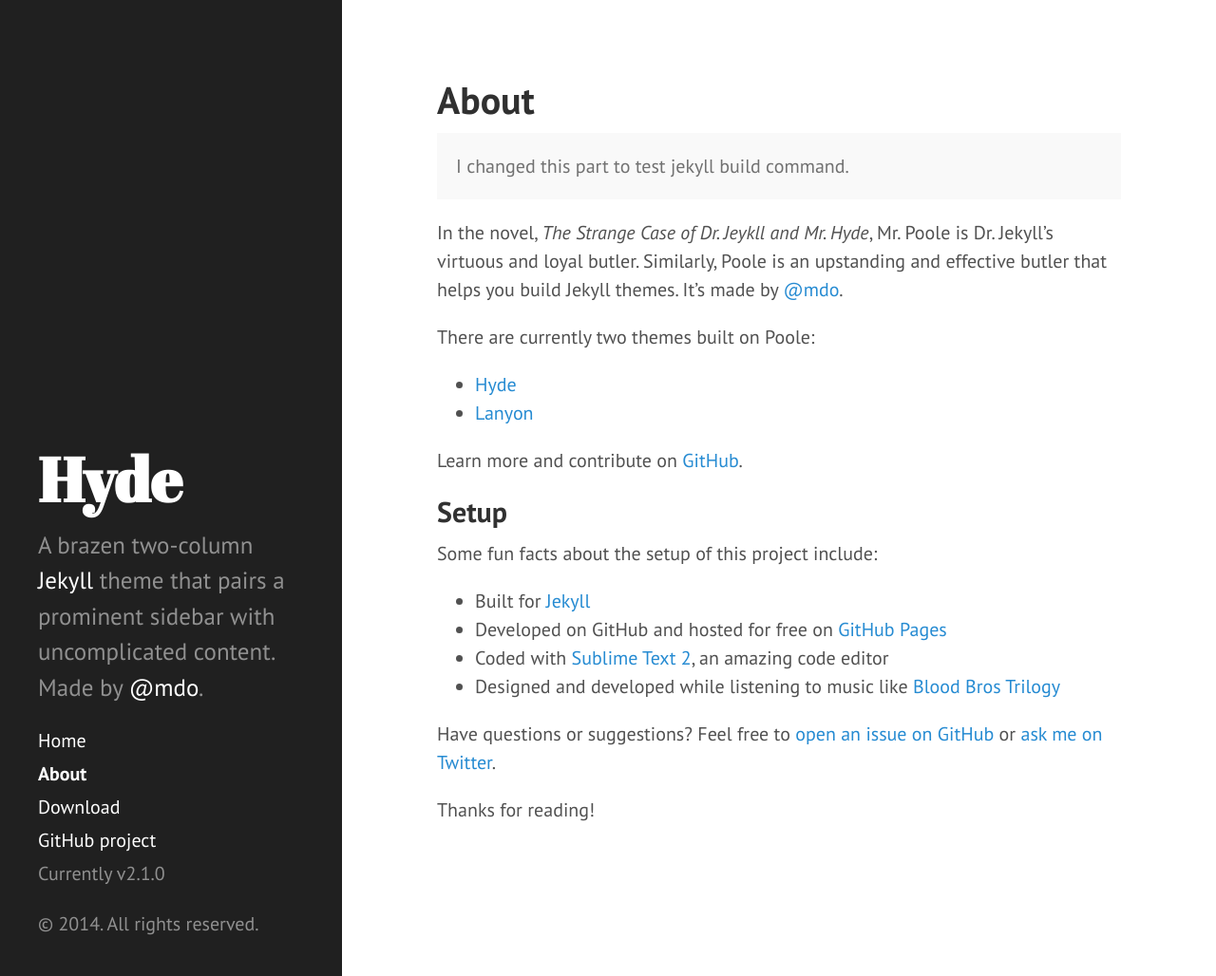
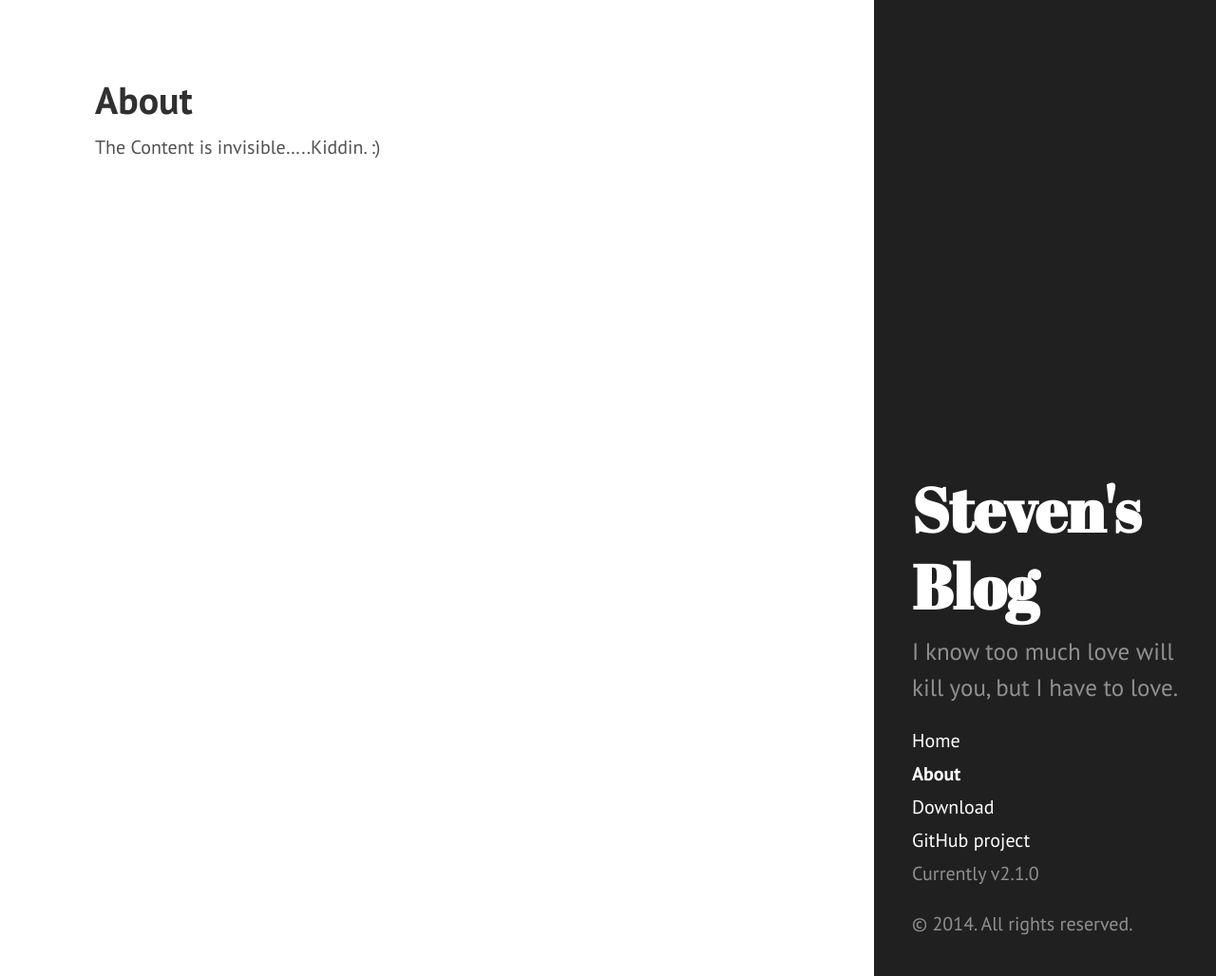
Before and after one commit to legatoo/legatoo.github.io, a Jekyll site: the page built from about.md, in a window 1280 px wide and 1028 px high. Shown: the whole window at 95% size. Built offline with Jekyll 4.4.1, drawn with Linux system fonts in a browser that asks for light colours; Markdown is read by kramdown in place of the engine named in the settings.

Commit message:
play with Jekyll

```diff
--- a/_config.yml
+++ b/_config.yml
@@ -7,20 +7,17 @@
 relative_permalinks: true
 
 # Setup
-title:            Hyde
+title:            Steven's Blog
 tagline:          'A Jekyll theme'
-description:      'A brazen two-column <a href="http://jekyllrb.com" target="_blank">Jekyll</a> theme that pairs a prominent sidebar with uncomplicated content. Made by <a href="https://twitter.com/mdo" target="_blank">@mdo</a>.'
-url:              http://hyde.getpoole.com
+description:      'I know too much love will kill you, but I have to love.'
+url:              http://legato.ninja
 baseurl:          http://legatoo.github.io/
 
 author:
-  name:           'Mark Otto'
-  url:            https://twitter.com/mdo
+  name:           'Steven Yifan Yang'
+  url:            https://legato.ninja
 
 paginate:         5
 
 # Custom vars
 version:          2.1.0
-
-github:
-  repo:           https://github.com/poole/hyde
--- a/_includes/head.html
+++ b/_includes/head.html
@@ -16,7 +16,6 @@
 
   <!-- CSS -->
   <link rel="stylesheet" href="{{ site.baseurl }}public/css/poole.css">
-  <!-- <link rel="stylesheet" href="{{ site.baseurl }}public/css/syntax.css"> -->
   <link rel="stylesheet" href="{{ site.baseurl }}public/css/hyde.css">
   <link rel="stylesheet" href="http://fonts.googleapis.com/css?family=PT+Sans:400,400italic,700|Abril+Fatface">
   <link rel="stylesheet" href="{{ site.baseurl }}highlight/styles/monokai_sublime.css">
--- a/_layouts/default.html
+++ b/_layouts/default.html
@@ -3,7 +3,7 @@
 
   {% include head.html %}
 
-  <body>
+  <body class="layout-reverse">
 
     {% include sidebar.html %}
 
--- a/about.md
+++ b/about.md
@@ -3,28 +3,4 @@
 title: About
 ---
 
-<p class="message">
-  I changed this part to test jekyll build command.
-</p>
-
-In the novel, *The Strange Case of Dr. Jeykll and Mr. Hyde*, Mr. Poole is Dr. Jekyll's virtuous and loyal butler. Similarly, Poole is an upstanding and effective butler that helps you build Jekyll themes. It's made by [@mdo](https://twitter.com/mdo).
-
-There are currently two themes built on Poole:
-
-* [Hyde](http://hyde.getpoole.com)
-* [Lanyon](http://lanyon.getpoole.com)
-
-Learn more and contribute on [GitHub](https://github.com/poole).
-
-## Setup
-
-Some fun facts about the setup of this project include:
-
-* Built for [Jekyll](http://jekyllrb.com)
-* Developed on GitHub and hosted for free on [GitHub Pages](https://pages.github.com)
-* Coded with [Sublime Text 2](http://sublimetext.com), an amazing code editor
-* Designed and developed while listening to music like [Blood Bros Trilogy](https://soundcloud.com/maddecent/sets/blood-bros-series)
-
-Have questions or suggestions? Feel free to [open an issue on GitHub](https://github.com/poole/issues/new) or [ask me on Twitter](https://twitter.com/mdo).
-
-Thanks for reading!
+The Content is invisible.....Kiddin. :)
--- a/public/css/poole.css
+++ b/public/css/poole.css
@@ -148,7 +148,7 @@
 }
 
 /* Code */
-code,
+/*code,
 pre {
   font-family: Menlo, Monaco, "Courier New", monospace;
 }
@@ -171,7 +171,7 @@
   word-break: break-all;
   word-wrap: break-word;
   background-color: #f9f9f9;
-}
+}*/
 /*pre code {
   padding: 0;
   font-size: 100%;
```
Also changed, not shown: _posts/2012-02-06-whats-jekyll.md (deleted, +0 -12 lines), _posts/2012-02-07-example-content.md (deleted, +0 -138 lines), _posts/2013-12-28-introducing-hyde.md (deleted, +0 -37 lines), _posts/2014-11-09-Hello-Jekyll.md (+4 -1 lines).
